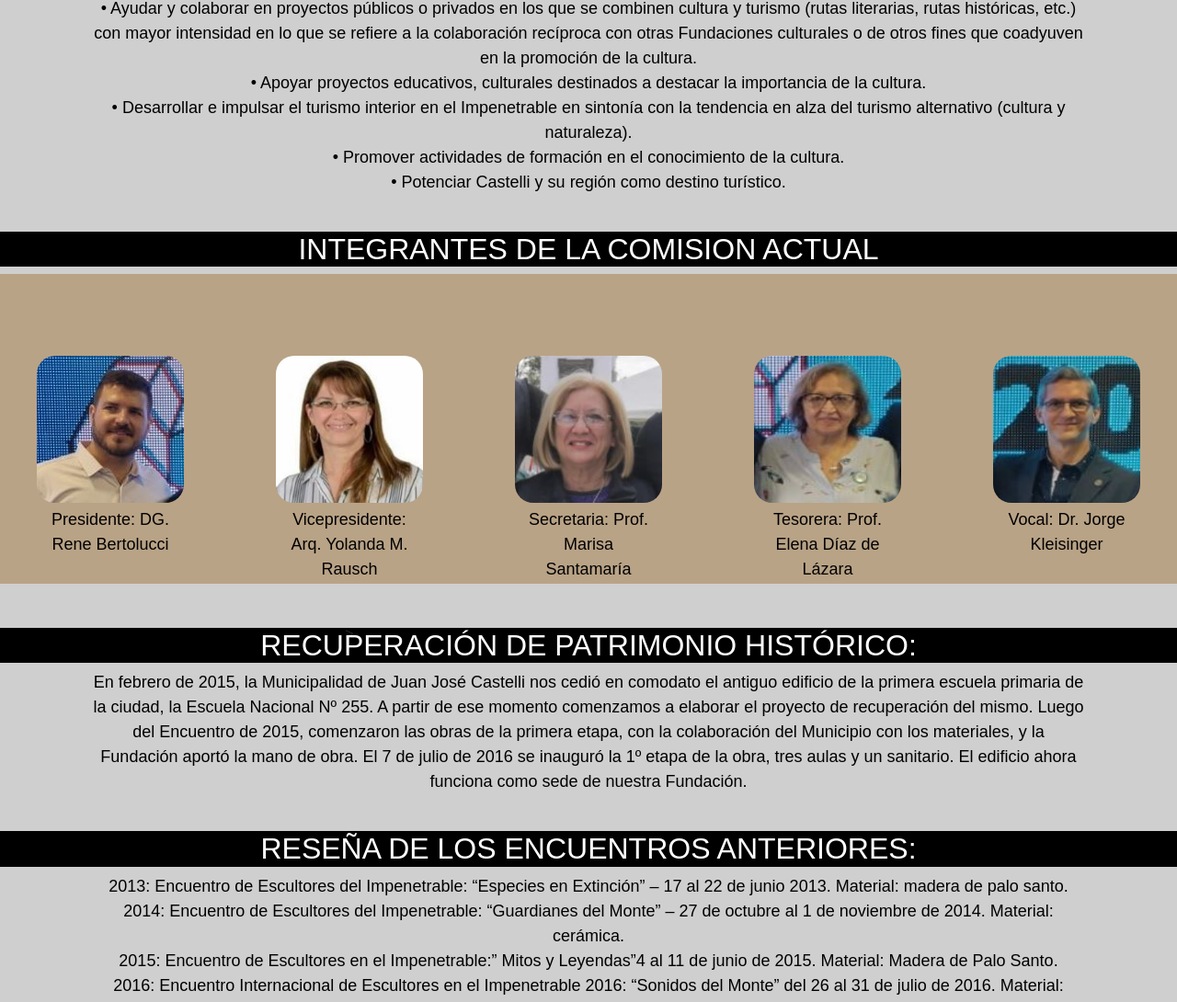
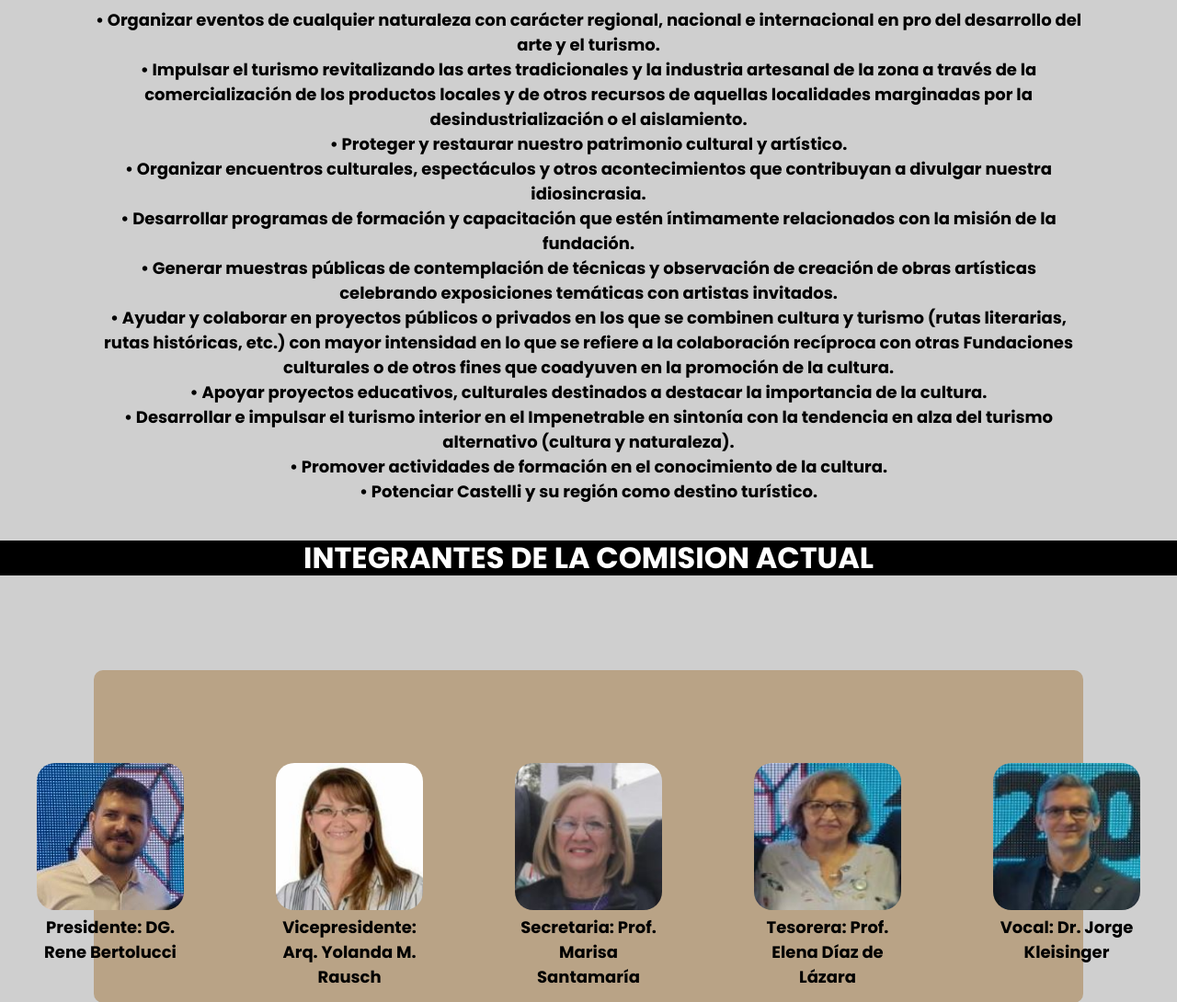
Before and after one commit to NahuelSanchez5/Fundaci-n-Amigos-del-Arte, a Django app: page /Nosotros/ in a window 1280 px wide. Shown: the part 1560-2650 px from the top of the page at 92% size. Run offline with Django 3.2, Linux system fonts and the light colour scheme.

Commit message:
fuente, galeria fotos y boton menu

```diff
--- a/blog/static/css/main.css
+++ b/blog/static/css/main.css
@@ -1,3 +1,6 @@
+/* TIPO DE FUENTE*/
+@import url("https://fonts.googleapis.com/css2?family=Poppins:wght@700&display=swap");
+
 *{
     margin: 0;
     border: 0;
@@ -9,7 +12,7 @@
 /* ES EL BODY DE TODO EL PROYECTO */
 body {
     text-align: center;
-    font-family: sans-serif;
+    font-family: 'Poppins',sans-serif;
     background-color: rgb(207, 207, 207);
 }
 
@@ -49,7 +52,9 @@ body {
 }
 
 .navbar a:hover {
-    background: #9f8d8d;
+    background: #5fc66d;
+    border-radius: 5px;
+
 }
 
 .header {
@@ -150,7 +155,9 @@ footer {
 }
 
 .galerias {
-    padding: 3vw;
+    padding: 4vw;
+    margin: 8vw;
+    border-radius: 10px;
     background-color: rgb(185, 163, 134);
     display: flex;
     justify-content: center;
@@ -164,7 +171,7 @@ footer {
 }
 
 .galeria:hover {
-  border: 2px solid rgb(43, 15, 221);
+  border: 2px solid #5fc66d;
   background-color: rgb(138, 155, 121);
   border-radius: 20px;
 }
```
Also changed, not shown: blog/templates/t_nosotros.html (+7 -0 lines).
